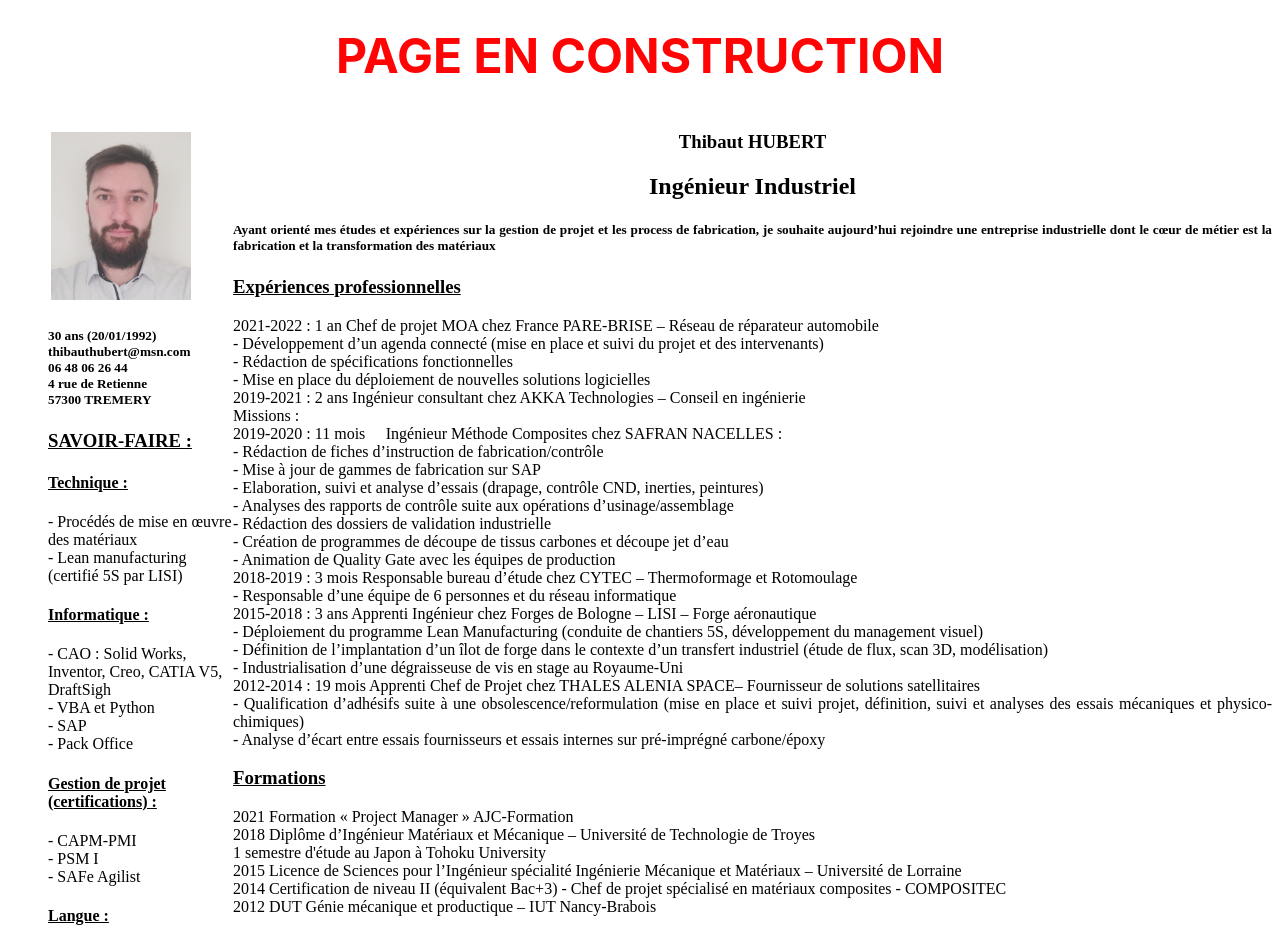
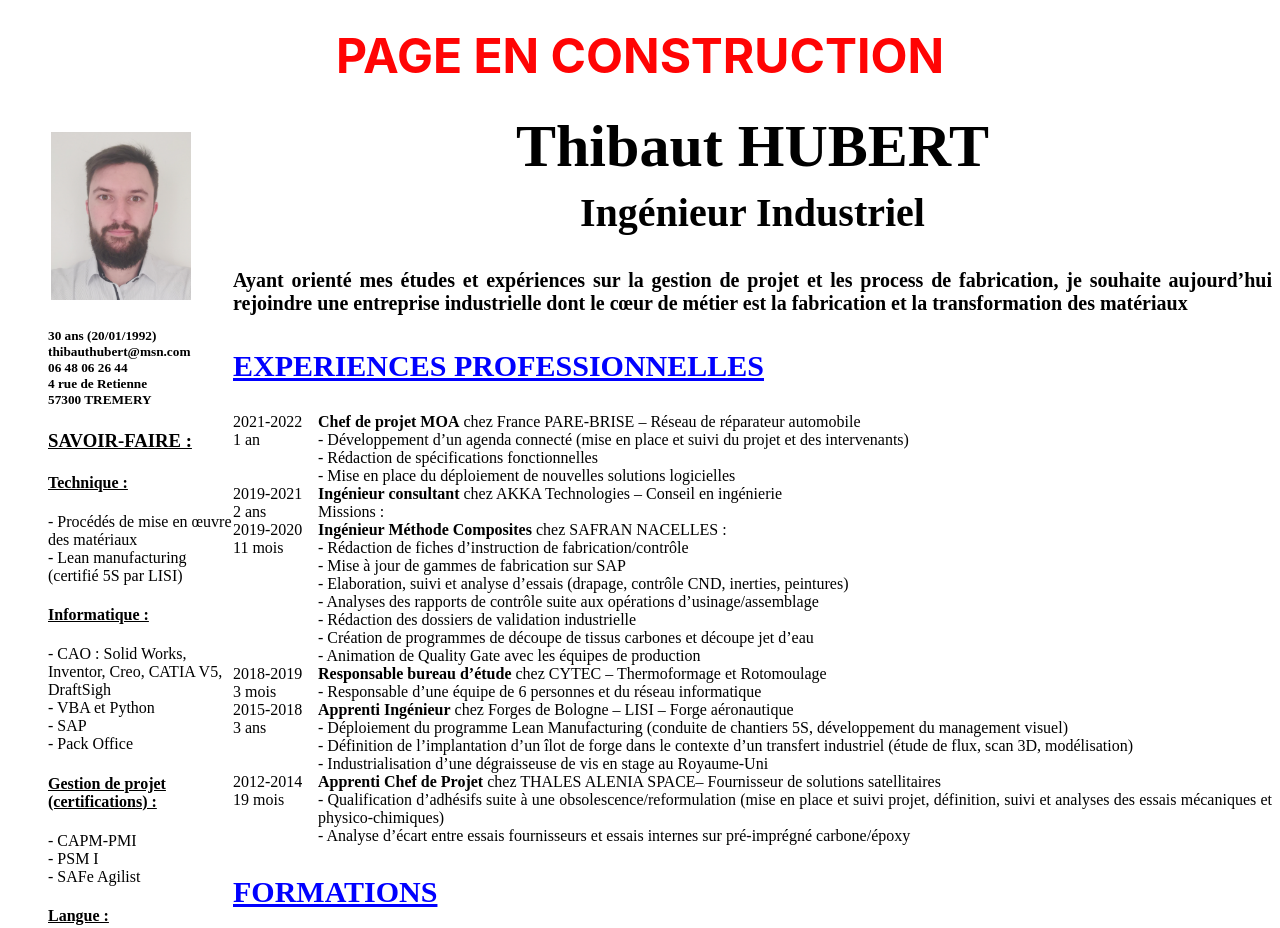
Before and after one commit to Bot57/Bot57.github.io, a plain HTML site: page index.html in a window 1280 px wide. Shown: the top 928 px of the page. Drawn offline with Linux system fonts and the light colour scheme.

Commit message:
Add files via upload

```diff
--- a/index.html
+++ b/index.html
@@ -51,17 +51,43 @@
 	<section id="body">
 
 		<article>
-			<h1>Thibaut HUBERT</h1>
-			<h2>Ingénieur Industriel</h2>
-			<h5>Ayant orienté mes études et expériences sur la gestion de projet et les process de fabrication, je souhaite aujourd’hui rejoindre une entreprise industrielle dont le cœur de métier est la fabrication et la transformation des matériaux</h5>
-			<h3>Expériences professionnelles</h3>
-			2021-2022 : 1 an	Chef de projet MOA chez France PARE-BRISE – Réseau de réparateur automobile </br>
+			<h1 class="name">Thibaut HUBERT</h1>
+			<h2 class="titre">Ingénieur Industriel</h2>
+			<h5 class="presentation">Ayant orienté mes études et expériences sur la gestion de projet et les process de fabrication, je souhaite aujourd’hui rejoindre une entreprise industrielle dont le cœur de métier est la fabrication et la transformation des matériaux</h5>
+			<h3 class="parties">EXPERIENCES PROFESSIONNELLES</h3>
+			<body>
+				<date>
+				2021-2022</br>
+				1 an</br>
+				</br>
+				</br>
+				</date>
+				<poste>
+					<strong>Chef de projet MOA</strong> chez France PARE-BRISE – Réseau de réparateur automobile </br>
 					-	Développement d’un agenda connecté (mise en place et suivi du projet et des intervenants)</br>
 					-	Rédaction de spécifications fonctionnelles</br>
 					-	Mise en place du déploiement de nouvelles solutions logicielles</br>
-			2019-2021 : 2 ans	Ingénieur consultant chez AKKA Technologies – Conseil en ingénierie</br>
+				</poste>
+				<date>
+					2019-2021</br>
+					2 ans</br>
+				</date>
+				<poste>
+					<strong>Ingénieur consultant</strong> chez AKKA Technologies – Conseil en ingénierie</br>
 					Missions :</br>
-			2019-2020 : 11 mois		Ingénieur Méthode Composites chez SAFRAN NACELLES :</br>
+				</poste>
+				<date>
+					2019-2020</br>
+					11 mois</br>
+					</br>
+					</br>
+					</br>
+					</br>
+					</br>
+					</br>
+				</date>
+				<poste>
+					<strong>Ingénieur Méthode Composites</strong> chez SAFRAN NACELLES :</br>
 					-	Rédaction de fiches d’instruction de fabrication/contrôle</br>
 					-	Mise à jour de gammes de fabrication sur SAP</br>
 					-	Elaboration, suivi et analyse d’essais (drapage, contrôle CND, inerties, peintures)</br>
@@ -69,18 +95,41 @@
 					-	Rédaction des dossiers de validation industrielle</br>
 					-	Création de programmes de découpe de tissus carbones et découpe jet d’eau</br>
 					-	Animation de Quality Gate avec les équipes de production</br>
-			2018-2019 : 3 mois	Responsable bureau d’étude chez CYTEC – Thermoformage et Rotomoulage</br>
+				</poste>
+				<date>
+					2018-2019</br>
+					3 mois</br>
+				</date>
+				<poste>
+					<strong>Responsable bureau d’étude</strong> chez CYTEC – Thermoformage et Rotomoulage</br>
 					-	Responsable d’une équipe de 6 personnes et du réseau informatique </br>
-			2015-2018 : 3 ans	Apprenti Ingénieur chez Forges de Bologne – LISI – Forge aéronautique</br>
+				</poste>
+				<date>
+					2015-2018</br>
+					3 ans</br>
+					</br>
+					</br>
+				</date>
+				<poste>
+					<strong>Apprenti Ingénieur</strong> chez Forges de Bologne – LISI – Forge aéronautique</br>
 					-	Déploiement du programme Lean Manufacturing (conduite de chantiers 5S, développement du management visuel)</br>
 					-	Définition de l’implantation d’un îlot de forge dans le contexte d’un transfert industriel (étude de flux, scan 3D, modélisation)</br>
 					-	Industrialisation d’une dégraisseuse de vis en stage au Royaume-Uni</br>
-			2012-2014 : 19 mois	Apprenti Chef de Projet chez THALES ALENIA SPACE– Fournisseur de solutions satellitaires</br>
+				</poste>
+				<date>
+					2012-2014</br>
+					19 mois</br>
+					</br>
+					</br>
+				</date>
+				<poste>
+					<strong>Apprenti Chef de Projet</strong> chez THALES ALENIA SPACE– Fournisseur de solutions satellitaires</br>
 					-	Qualification d’adhésifs suite à une obsolescence/reformulation (mise en place et suivi projet, définition, suivi et analyses des essais mécaniques et physico-chimiques)</br>
 					-	Analyse d’écart entre essais fournisseurs et essais internes sur pré-imprégné carbone/époxy</br>
-
-			<h3>Formations</h3>
-			2021	Formation « Project Manager » AJC-Formation</br>
+				</poste>
+			</body>
+			<h3 class="parties">FORMATIONS</h3>
+			2021			Formation « Project Manager » AJC-Formation</br>
 			2018	Diplôme d’Ingénieur Matériaux et Mécanique – Université de Technologie de Troyes</br>
 			1 semestre d'étude au Japon à Tohoku University</br>
 			2015	Licence de Sciences pour l’Ingénieur spécialité Ingénierie Mécanique et Matériaux – Université de Lorraine</br>
--- a/style.css
+++ b/style.css
@@ -56,13 +56,26 @@ h4
 {
     text-decoration: underline;
 }
+
+
 nav
 {
 	float: left;
 	width: 225px;
 }
 
-article, aside
+date
+{
+	float: left;
+	width: 85px;
+}
+
+poste
+{
+	justify-content: center;
+}
+
+article, aside, poste
 {
 	text-align: justify;
 }
@@ -94,3 +107,28 @@ article
 	font-size: 48px;
 	color: #FF0404;
 }
+
+.name
+{
+	font-size: 60px;
+	margin-top: 0;
+	margin-bottom: 0.5rem;
+}
+
+.titre
+{
+	font-size: 40px;
+	margin-top: 0;
+	margin-bottom: 0.5rem;
+}
+
+.presentation
+{
+	font-size: 20px;
+}
+
+.parties
+{
+	color : blue;
+	font-size: 30px;
+}
```
Lines whose indentation alone changed are shown as unchanged.
